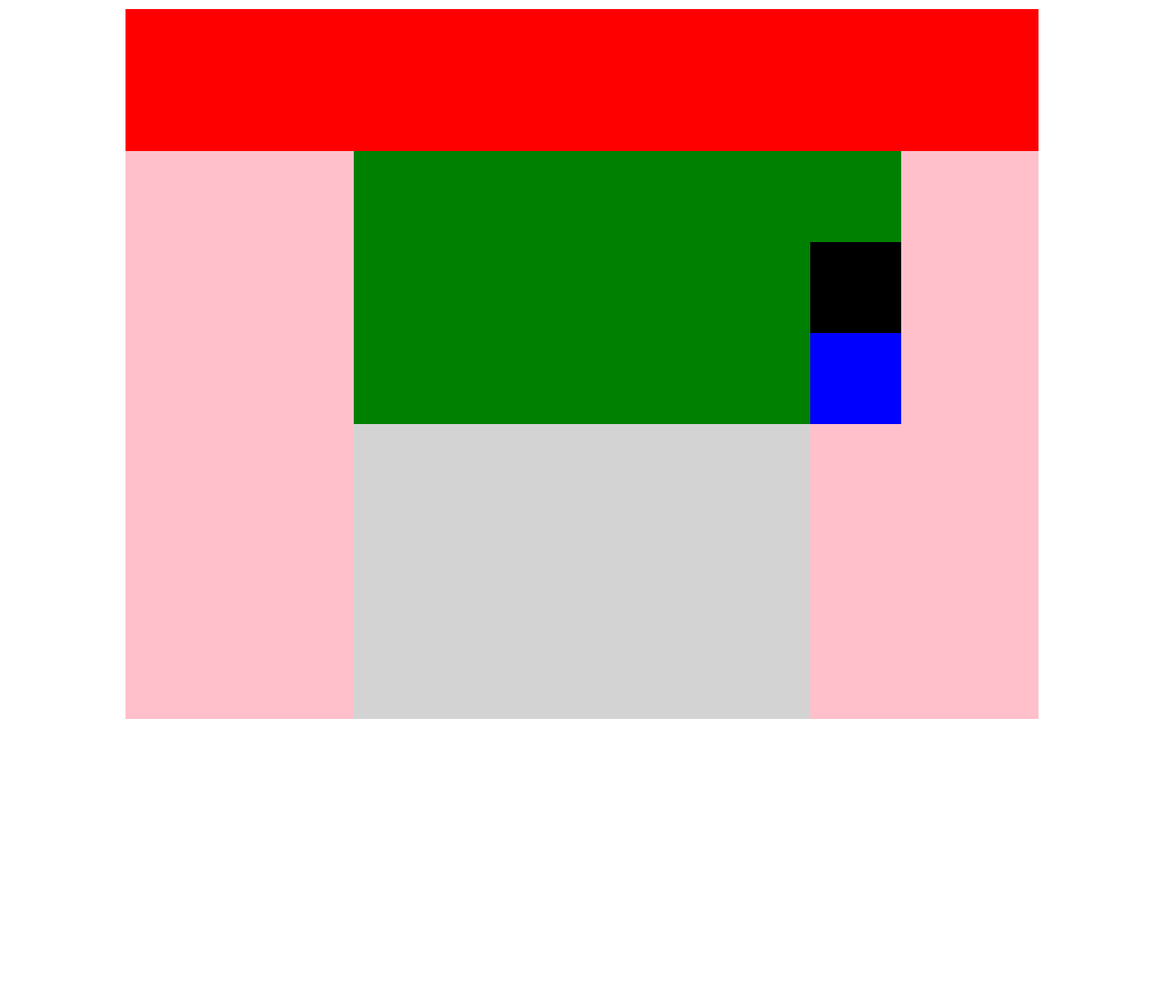
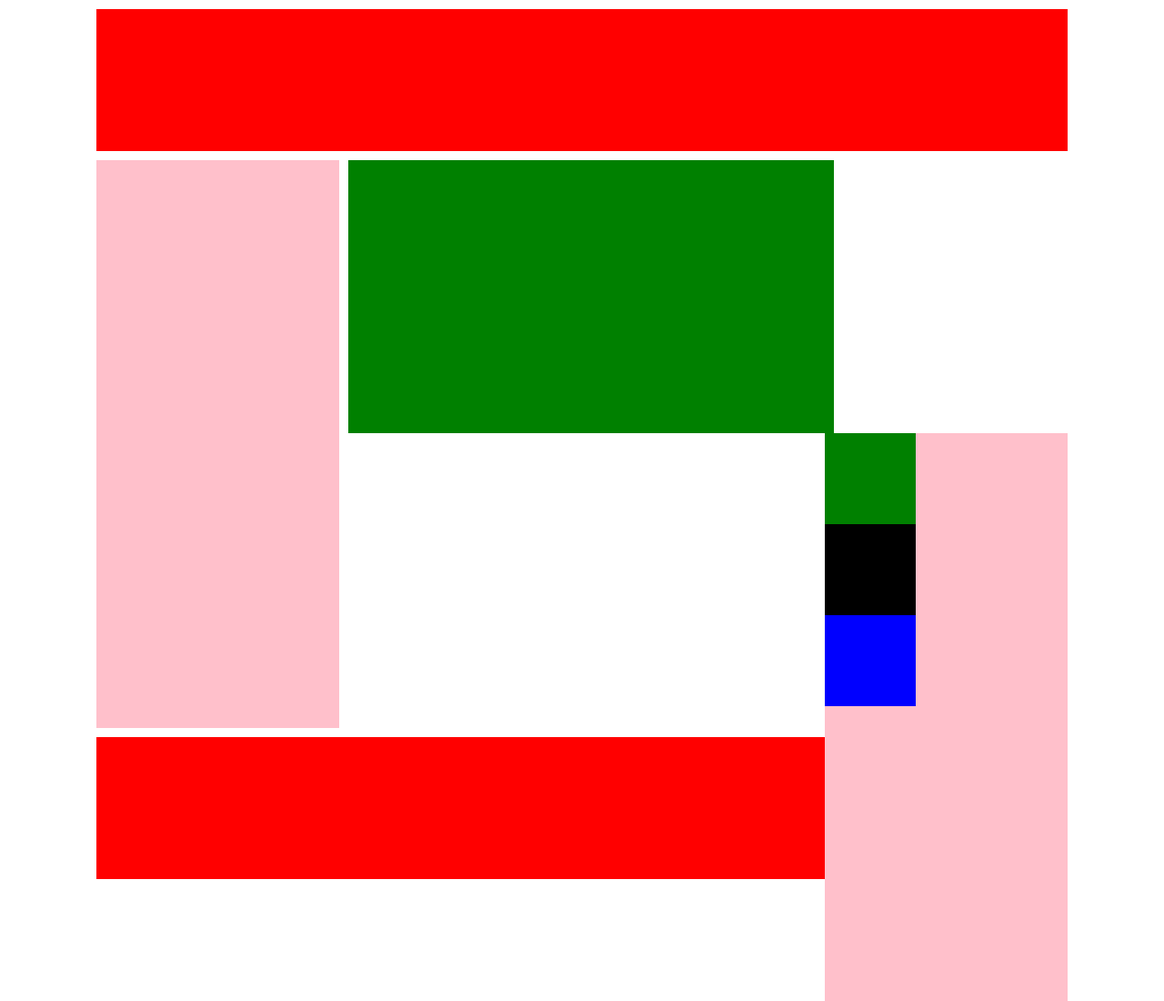
Before and after one commit to mssmln/htmlcss-struttura-wp, a plain HTML site: page index.html in a window 1280 px wide. Shown: the whole page at 91% size. Before the commit the page ends 800 px from the top, so only its background shows below. Drawn offline with Linux system fonts and the light colour scheme.

Commit message:
new changes

```diff
--- a/css/style.css
+++ b/css/style.css
@@ -12,7 +12,7 @@
   /* content: '';
   display: table;
   clear: both; */
-  width: 80%;
+  width: 85%;
   height: 100vh;
   /* background-color: blue; */
   margin: auto;
@@ -21,7 +21,8 @@
 main{
   width: 100%;
   height: 80%;
-  background-color: lightgray;
+  margin: 10px 0;
+  /* background-color: lightgray; */
 }
 .container header{
   width: 100%;
@@ -40,6 +41,7 @@ main{
   width: 50%;
   height: 300px;
   background-color: green;
+  margin: 0 10px;
   float: left;
 }
 
@@ -52,6 +54,7 @@ main{
 aside.right-column .top-box{
   width: 100px;
   height: 100px;
+  margin-right: 0;
   background-color: green;
 }
 aside.right-column .middle-box{
@@ -64,3 +67,9 @@ aside.right-column .bottom-box{
   height: 100px;
   background-color: blue;
 }
+
+.container footer{
+  width: 100%;
+  height: 20%;
+  background-color: red;
+}
```
